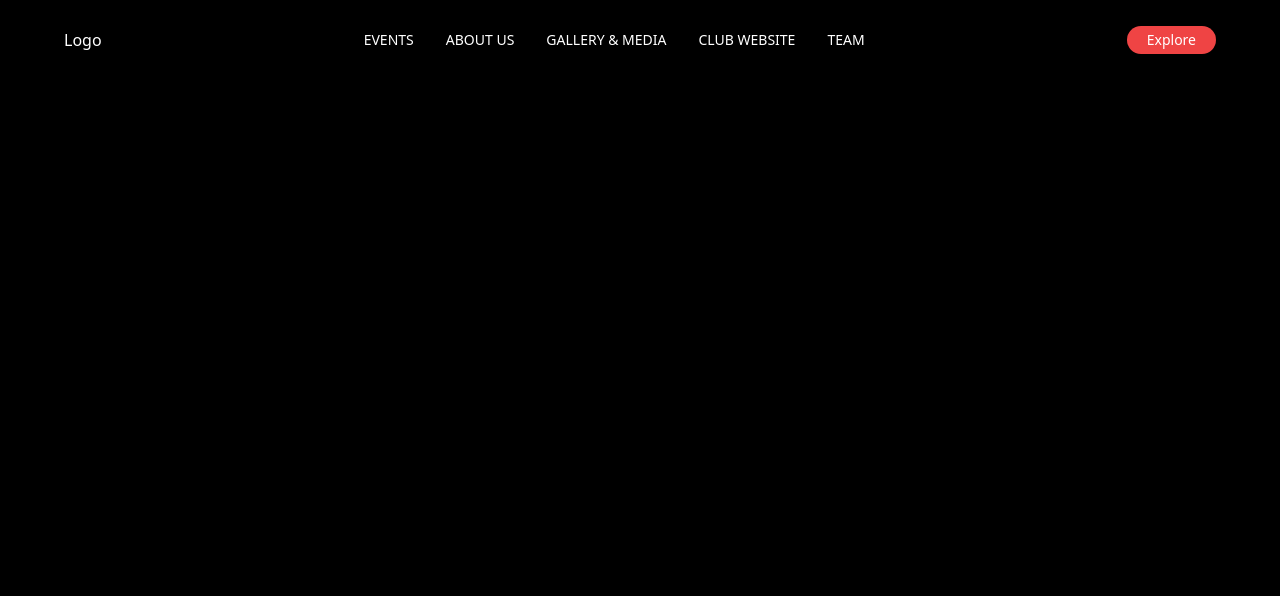
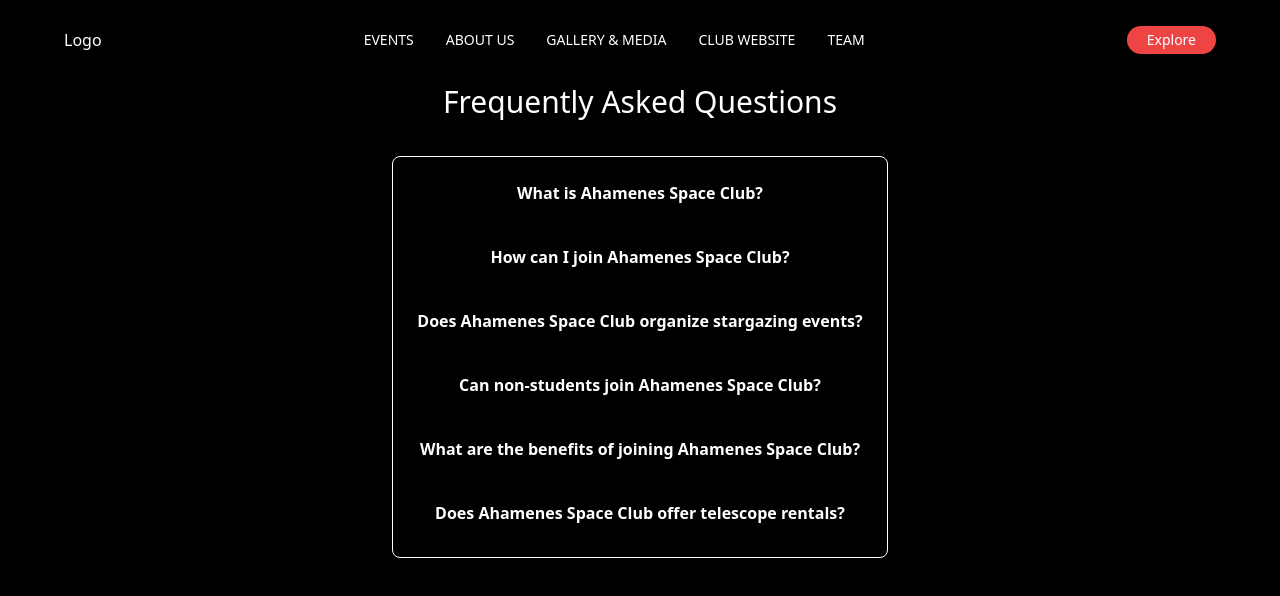
Before and after one commit to yohhannees/space-website, a Next.js app: page /faq in a window 1280 px wide. Before the commit this address had no page. Shown: the top 596 px of the page. Built offline with nearby package versions, Linux system fonts and the light colour scheme.

Commit message:
faq updated

```diff
--- a/app/contact/page.tsx
+++ /dev/null
@@ -1,83 +0,0 @@
-"use client";
-import { useState } from "react";
-import { Container, Title } from "@mantine/core";
-
-const placeholder =
-  "It can’t help but hear a pin drop from over half a mile away, so it lives deep in the mountains where there aren’t many people or Pokémon.It was born from sludge on the ocean floor. In a sterile environment, the germs within its body can’t multiply, and it dies.It has no eyeballs, so it can’t see. It checks its surroundings via the ultrasonic waves it emits from its mouth.";
-
-function FaqSimple() {
-  const [openSection, setOpenSection] = useState<string | null>(null);
-
-  const toggleSection = (section: string) => {
-    setOpenSection(openSection === section ? null : section);
-  };
-
-  return (
-    <Container size="sm" className="text-center text-white flex justify-center">
-      <div className="max-w-md">
-        <Title ta="center" className="m-3 text-3xl mb-4">
-          Frequently Asked Questions
-        </Title>
-
-        <div className="border border-white rounded-md p-4">
-          <div className="mb-4" onClick={() => toggleSection("password")}>
-            <div className=" border-white rounded-md p-4">
-              <h3 className="cursor-pointer font-bold">
-                How can I reset my password?
-              </h3>
-              {openSection === "password" && (
-                <p className="text-white">{placeholder}</p>
-              )}
-            </div>
-          </div>
-
-          <div className="mb-4" onClick={() => toggleSection("account")}>
-            <div className="border-white rounded-md p-4">
-              <h3 className="cursor-pointer  font-bold">
-                Can I create more than one account?
-              </h3>
-              {openSection === "account" && (
-                <p className="text-white">{placeholder}</p>
-              )}
-            </div>
-          </div>
-
-          <div className="mb-4" onClick={() => toggleSection("newsletter")}>
-            <div className=" rounded-md p-4">
-              <h3 className="cursor-pointer  font-bold">
-                How can I subscribe to monthly newsletter?
-              </h3>
-              {openSection === "newsletter" && (
-                <p className="text-white">{placeholder}</p>
-              )}
-            </div>
-          </div>
-
-          <div className="mb-4" onClick={() => toggleSection("creditCard")}>
-            <div className=" rounded-md p-4">
-              <h3 className="cursor-pointer  font-bold">
-                Do you store credit card information securely?
-              </h3>
-              {openSection === "creditCard" && (
-                <p className="text-white">{placeholder}</p>
-              )}
-            </div>
-          </div>
-
-          <div className="mb-4" onClick={() => toggleSection("payment")}>
-            <div className="border-white rounded-md p-4">
-              <h3 className="cursor-pointer  font-bold">
-                What payment systems do you work with?
-              </h3>
-              {openSection === "payment" && (
-                <p className="text-white">{placeholder}</p>
-              )}
-            </div>
-          </div>
-        </div>
-      </div>
-    </Container>
-  );
-}
-
-export default FaqSimple;
--- /dev/null
+++ b/app/faq/page.tsx
@@ -0,0 +1,67 @@
+'use client';
+import React, { useState } from "react";
+import { Container, Title } from "@mantine/core";
+
+function FaqSimple() {
+  const [openSection, setOpenSection] = useState<string | null>(null);
+
+  const toggleSection = (section: string) => {
+    setOpenSection(openSection === section ? null : section);
+  };
+
+  const faqs = [
+    {
+      question: "What is Ahamenes Space Club?",
+      answer:
+        "Ahamenes Space Club is a student organization at Aastu dedicated to exploring and promoting interest in space exploration and astronomy among students.",
+    },
+    {
+      question: "How can I join Ahamenes Space Club?",
+      answer:
+        "To join Ahamenes Space Club, visit our club office located on the third floor of the Student Center. You can also reach out to us via email at info@ahamenesspaceclub.com for more information.",
+    },
+    {
+      question: "Does Ahamenes Space Club organize stargazing events?",
+      answer:
+        "Yes, Ahamenes Space Club frequently organizes stargazing events where members can observe celestial bodies through telescopes and learn about astronomy.",
+    },
+    {
+      question: "Can non-students join Ahamenes Space Club?",
+      answer:
+        "Ahamenes Space Club is primarily for students of Aastu. However, we occasionally welcome non-students to participate in our events and activities.",
+    },
+    {
+      question: "What are the benefits of joining Ahamenes Space Club?",
+      answer:
+        "Joining Ahamenes Space Club provides opportunities to engage in hands-on astronomy activities, connect with like-minded students, and participate in educational events and workshops.",
+    },
+    {
+      question: "Does Ahamenes Space Club offer telescope rentals?",
+      answer:
+        "Yes, Ahamenes Space Club offers telescope rentals for members who wish to explore astronomy on their own or participate in stargazing events.",
+    },
+  ];
+
+  return (
+    <Container size="lg" className="text-center text-white flex justify-center">
+      <div className="max-w-lg">
+        <Title ta="center" className="m-1 text-3xl mb-9">
+          Frequently Asked Questions
+        </Title>
+
+        <div className="border border-white rounded-lg p-2">
+          {faqs.map((faq, index) => (
+            <div key={index} className="mb-2" onClick={() => toggleSection(`${index}`)}>
+              <div className="border-white rounded-md p-4 cursor-pointer">
+                <h3 className="font-bold">{faq.question}</h3>
+                {openSection === `${index}` && <p className="text-white pt-2 mt-2">{faq.answer}</p>}
+              </div>
+            </div>
+          ))}
+        </div>
+      </div>
+    </Container>
+  );
+}
+
+export default FaqSimple;
```
